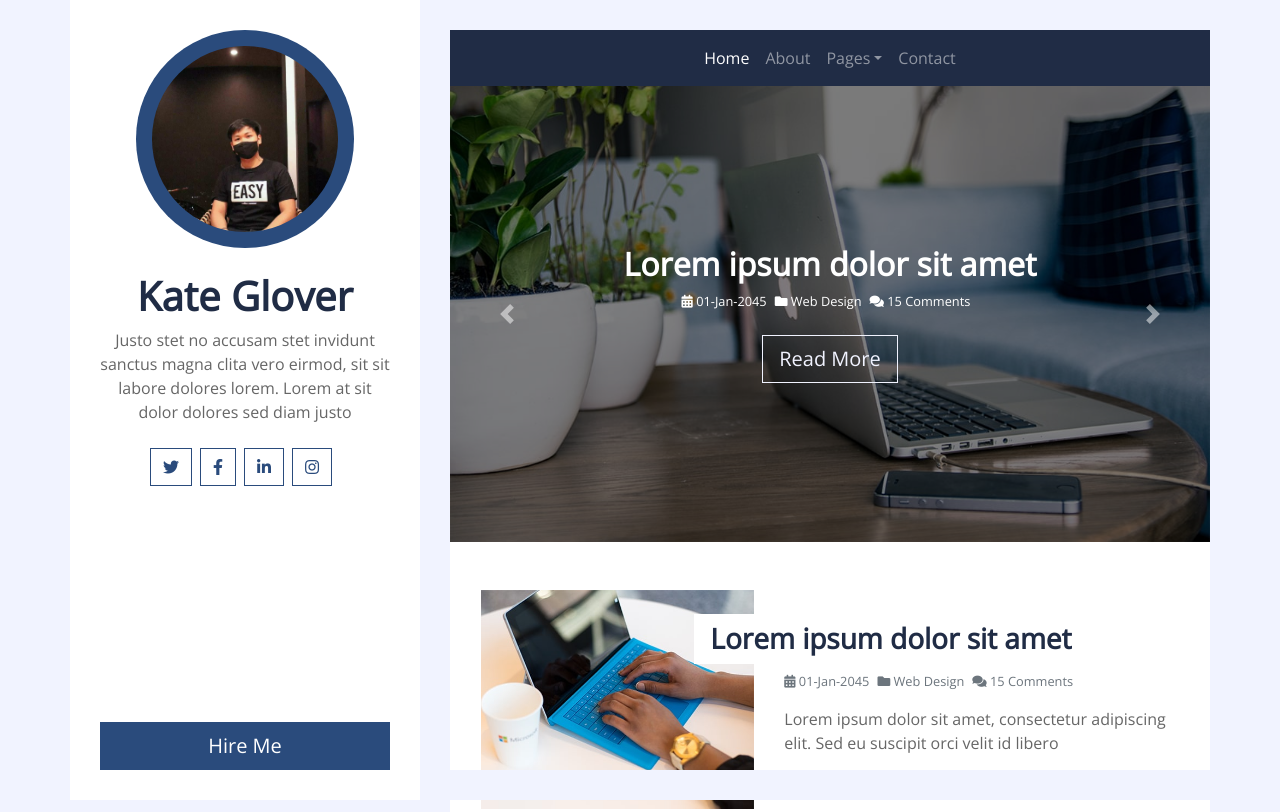
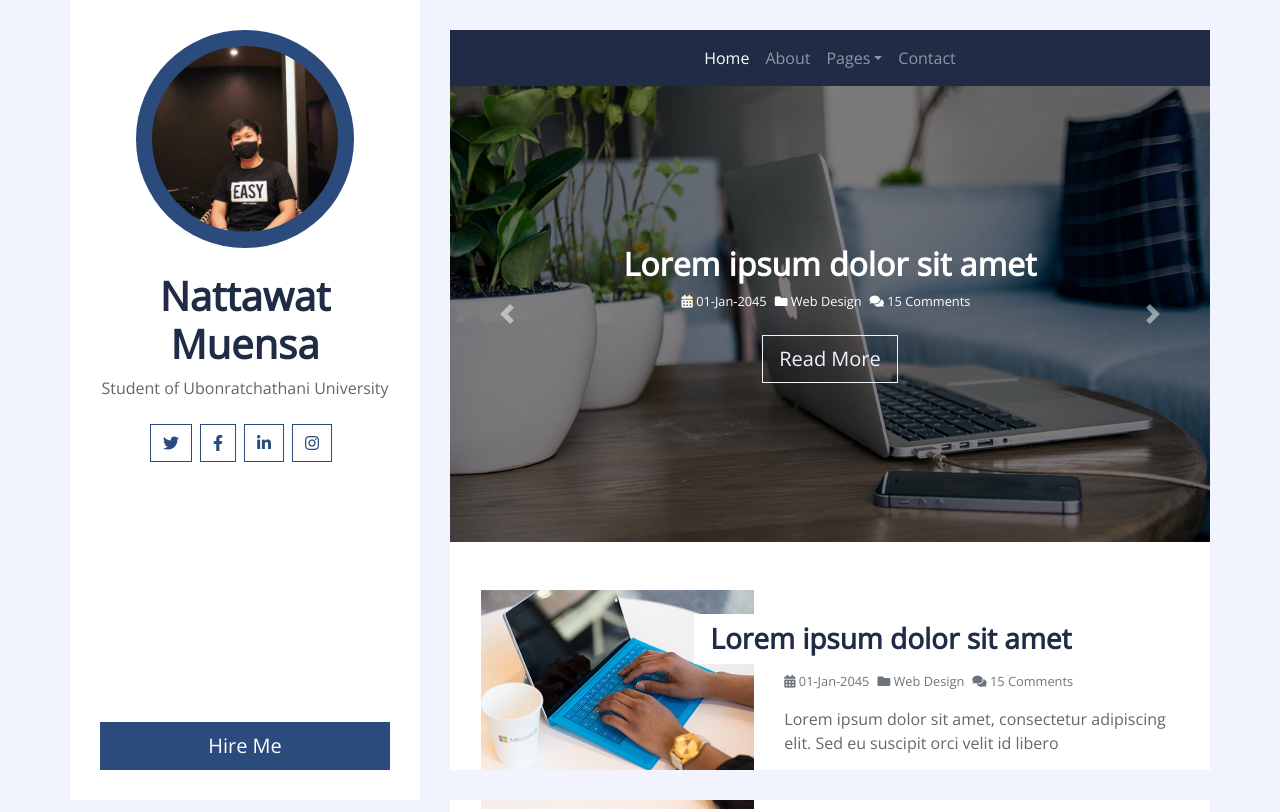
Before and after one commit to msnatt/Nattawatinfo.github.io, a plain HTML site: page index.html in a window 1280 px wide. Shown: the top 812 px of the page. Drawn offline with nearby package versions, Linux system fonts and the light colour scheme.

Commit message:
fix Description profile

```diff
--- a/index.html
+++ b/index.html
@@ -25,9 +25,9 @@
             <div class="sidebar">
                 <div class="sidebar-text d-flex flex-column h-100 justify-content-center text-center">
                     <img class="mx-auto d-block w-75 bg-primary img-fluid rounded-circle mb-4 p-3" src="img/profile.jpg" alt="Image">
-                    <h1 class="font-weight-bold">Kate Glover</h1>
+                    <h1 class="font-weight-bold">Nattawat Muensa</h1>
                     <p class="mb-4">
-                        Justo stet no accusam stet invidunt sanctus magna clita vero eirmod, sit sit labore dolores lorem. Lorem at sit dolor dolores sed diam justo
+                        Student of Ubonratchathani University
                     </p>
                     <div class="d-flex justify-content-center mb-5">
                         <a class="btn btn-outline-primary mr-2" href="#"><i class="fab fa-twitter"></i></a>
```
